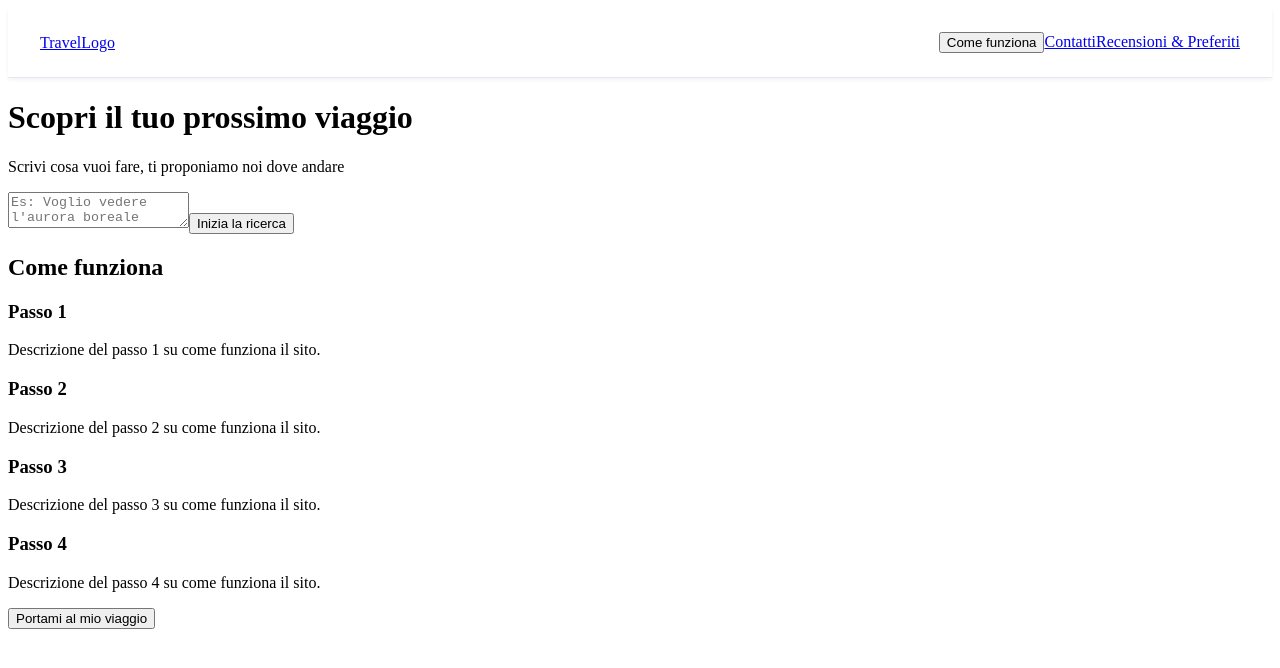
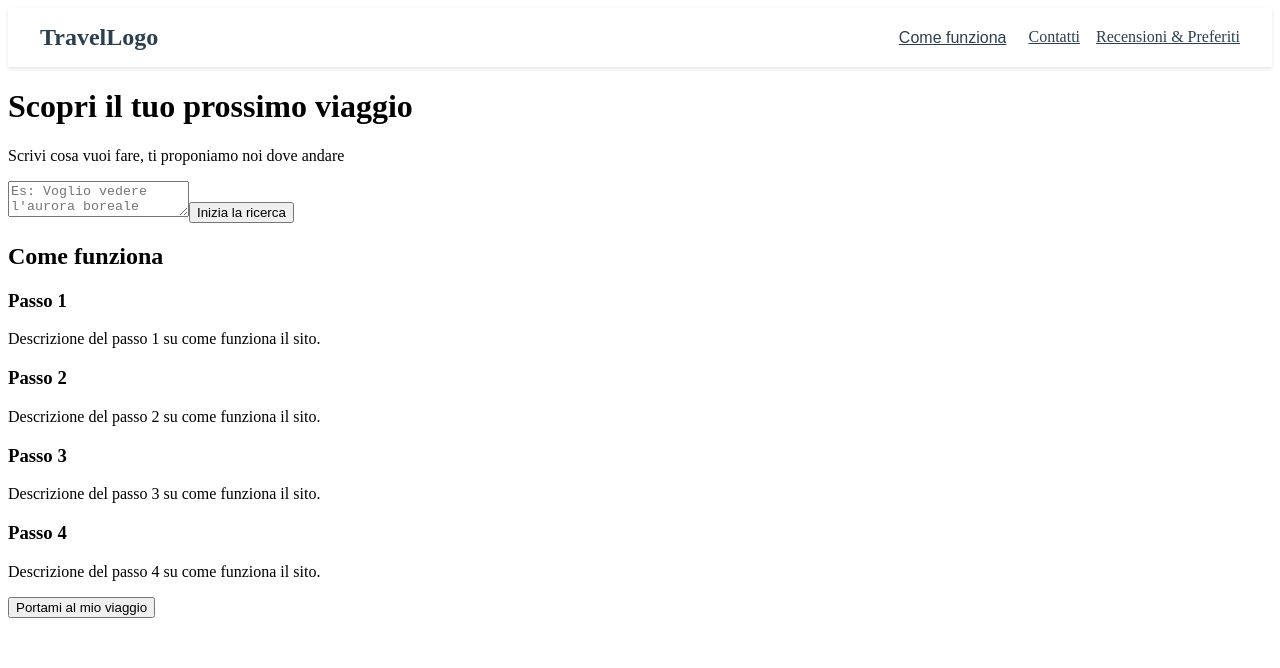
Before and after one commit to enricodifranco/travel-mvp-starter, a React (Create React App) app: page / in a window 1280 px wide. Shown: the top 668 px of the page. Built offline with nearby package versions, Linux system fonts and the light colour scheme.

Commit message:
Update Navbar.css

```diff
--- a/src/components/Navbar.css
+++ b/src/components/Navbar.css
@@ -2,31 +2,31 @@
   display: flex;
   justify-content: space-between;
   align-items: center;
-  padding: 1.5rem 2rem;
+  padding: 1rem 2rem;
   background-color: #ffffff;
-  border-bottom: 1px solid #e2e8f0;
-  box-shadow: 0 2px 4px rgba(0, 0, 0, 0.05);
+  box-shadow: 0 2px 4px rgba(0,0,0,0.1);
+  position: sticky;
+  top: 0;
+  z-index: 1000;
 }
 
-.logo {
+.navbar-logo {
   font-size: 1.5rem;
   font-weight: bold;
-  color: #1e3a8a;
+  color: #2c3e50;
+  text-decoration: none;
 }
 
-.nav-links {
-  list-style: none;
+.navbar-links {
   display: flex;
-  gap: 2rem;
+  gap: 1rem;
 }
 
-.nav-links a {
-  text-decoration: none;
-  color: #1e293b;
-  font-weight: 500;
-  transition: color 0.2s ease;
+.nav-button {
+  background: none;
+  border: none;
+  font-size: 1rem;
+  color: #2c3e50;
+  cursor: pointer;
+  text-decoration: underline;
 }
-
-.nav-links a:hover {
-  color: #3b82f6;
-}
```
